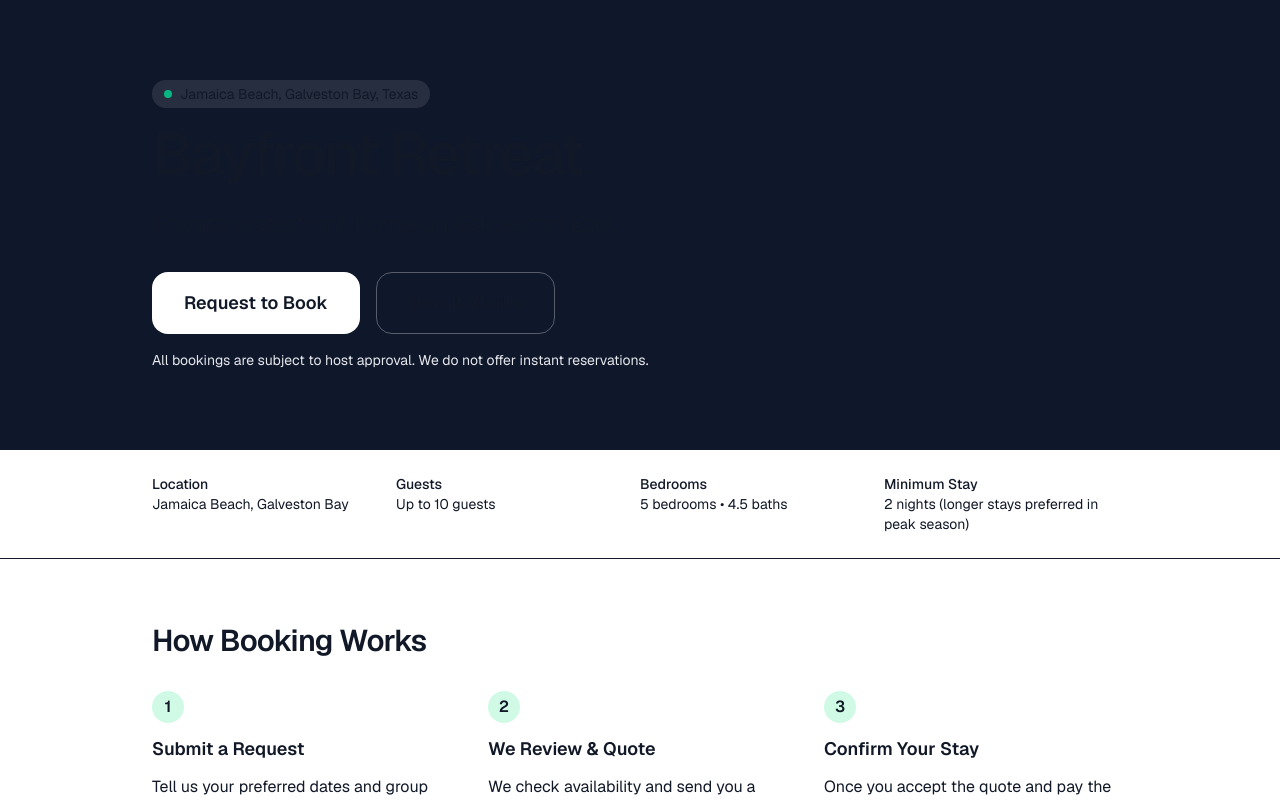
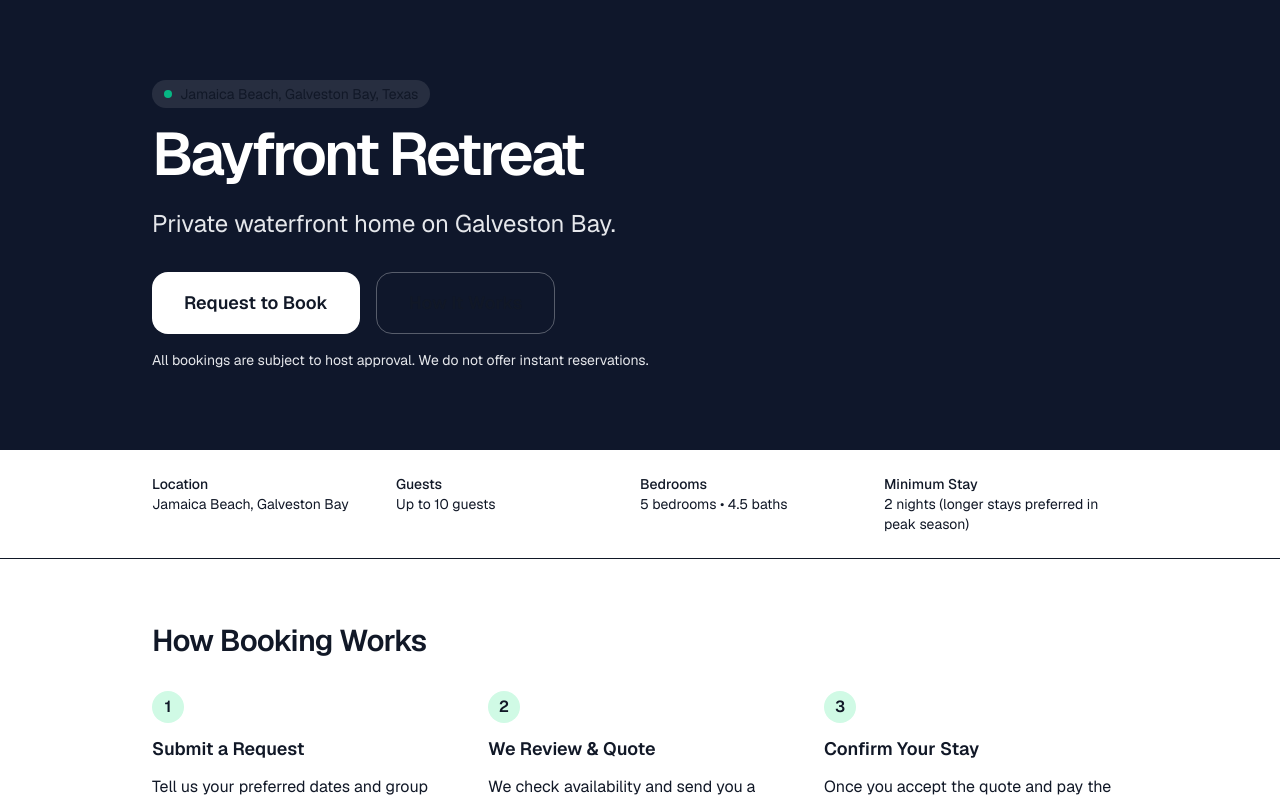
Before and after one commit to PTPSystem/galveston-reservation-next, a Next.js app: page / in a window 1280 px wide. Shown: the top 800 px of the page. Built offline with nearby package versions, Linux system fonts and the light colour scheme.

Commit message:
Improve hero contrast: explicit white text for title, subtitle, button, and badge

```diff
--- a/app/page.tsx
+++ b/app/page.tsx
@@ -5,16 +5,16 @@ export default function BayfrontRetreatLanding() {
       <div className="relative bg-slate-900 text-white">
         <div className="max-w-5xl mx-auto px-6 py-20">
           <div className="max-w-2xl">
-            <div className="inline-flex items-center gap-2 bg-white/10 px-3 py-1 rounded-full text-sm mb-4">
+            <div className="inline-flex items-center gap-2 bg-white/10 px-3 py-1 rounded-full text-sm mb-4 text-white/90">
               <div className="w-2 h-2 bg-emerald-400 rounded-full animate-pulse" />
               Jamaica Beach, Galveston Bay, Texas
             </div>
 
-            <h1 className="text-6xl font-semibold tracking-tighter mb-6">
+            <h1 className="text-6xl font-semibold tracking-tighter mb-6 text-white">
               Bayfront Retreat
             </h1>
 
-            <p className="text-2xl text-slate-100 mb-8">
+            <p className="text-2xl text-slate-200 mb-8">
               Private waterfront home on Galveston Bay.
             </p>
 
@@ -27,7 +27,7 @@ export default function BayfrontRetreatLanding() {
               </a>
               <a
                 href="#how-it-works"
-                className="inline-flex items-center justify-center px-8 py-4 border border-white/30 hover:bg-white/10 rounded-2xl font-semibold text-lg transition-colors"
+                className="inline-flex items-center justify-center px-8 py-4 border border-white/30 text-white hover:bg-white/10 rounded-2xl font-semibold text-lg transition-colors"
               >
                 How It Works
               </a>
```
